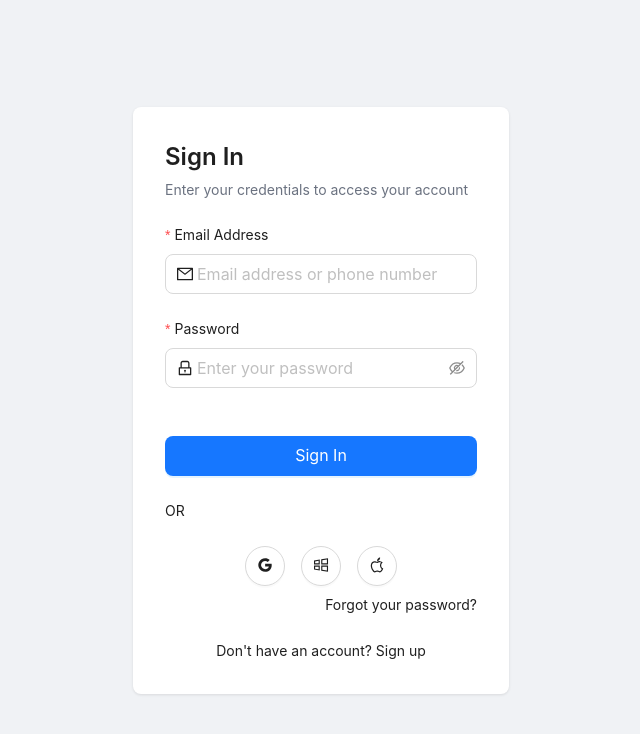
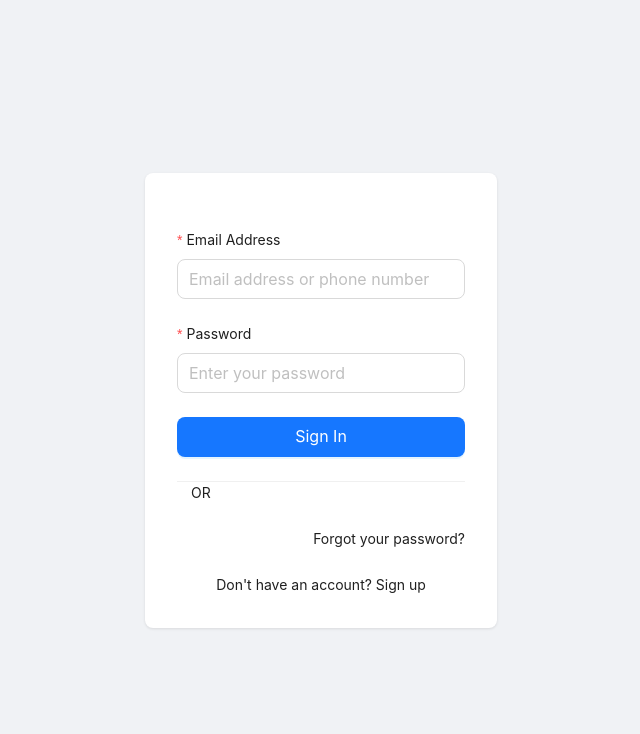
Before and after one commit to reddy19482024/cab-managment-software, a React (Vite) app in the folder ui/: page / in a window 1280 px wide. Shown: the top 734 px of the page, without its empty margins (319-959 px from the left). Built offline with nearby package versions, Linux system fonts and the light colour scheme.

Commit message:
edit and login is not working

```diff
--- a/ui/src/components/Form/Form.jsx
+++ b/ui/src/components/Form/Form.jsx
@@ -1,99 +1,209 @@
-import React from 'react';
-import { Form, Input, Button, Select, Checkbox } from 'antd';
-import { MailOutlined, LockOutlined, GoogleOutlined, AppleOutlined, WindowsOutlined } from '@ant-design/icons';
+import React, { useEffect } from 'react';
+import { Form, Input, Button, Select, DatePicker, TimePicker, InputNumber, Divider } from 'antd';
+import * as AntdIcons from '@ant-design/icons';
 import PropTypes from 'prop-types';
+import moment from 'moment';
+import useApi from '../../hooks/useApi';
 
 const FormComponent = ({
   config,
   form,
   loading,
-  onModalOpen,
-  onFormSubmit
+  onFormSubmit,
+  initialValues = {}
 }) => {
-  const formSection = config.sections.find(section => section.type === 'form');
+  const { apiRequest } = useApi();
+  const formSection = config?.sections?.find(section => section.type === 'form');
 
-  const getSocialIcon = (provider) => {
-    switch (provider) {
-      case 'google':
-        return <GoogleOutlined />;
-      case 'microsoft':
-        return <WindowsOutlined />;
-      case 'apple':
-        return <AppleOutlined />;
-      default:
-        return null;
+  useEffect(() => {
+    if (!formSection?.fields) return;
+
+    form.resetFields();
+
+    if (initialValues && Object.keys(initialValues).length > 0) {
+      const formattedValues = formatInitialValues(initialValues);
+      form.setFieldsValue(formattedValues);
     }
+
+    loadSelectFieldOptions();
+  }, [config, initialValues]);
+
+  const formatInitialValues = (values) => {
+    if (!values || !formSection?.fields) return {};
+
+    return Object.entries(values).reduce((acc, [key, value]) => {
+      if (!value) return acc;
+
+      const field = formSection.fields.find(f => f.name === key);
+      if (field) {
+        if (['date', 'datetime'].includes(field.type)) {
+          const momentDate = moment(value);
+          acc[key] = momentDate.isValid() ? momentDate : null;
+        } else {
+          acc[key] = value;
+        }
+      }
+      return acc;
+    }, {});
+  };
+
+  const loadSelectFieldOptions = async () => {
+    if (!formSection?.fields) return;
+
+    const selectFields = formSection.fields.filter(field =>
+      field.type === 'select' && field.api
+    );
+
+    for (const field of selectFields) {
+      try {
+        if (!field.api?.endpoint) continue;
+
+        let endpoint = field.api.endpoint;
+
+        if (field.api.params) {
+          const processedParams = {};
+          Object.entries(field.api.params).forEach(([key, value]) => {
+            if (typeof value === 'string' && value.startsWith('{') && value.endsWith('}')) {
+              const formValue = form.getFieldValue(value.slice(1, -1));
+              if (formValue) {
+                processedParams[key] = formValue;
+              }
+            } else {
+              processedParams[key] = value;
+            }
+          });
+
+          if (field.api.method === 'GET' && Object.keys(processedParams).length > 0) {
+            const queryString = new URLSearchParams(processedParams).toString();
+            endpoint = `${endpoint}${queryString ? '?' + queryString : ''}`;
+          }
+        }
+
+        const response = await apiRequest(
+          endpoint,
+          field.api.method || 'GET',
+          field.api.method === 'GET' ? undefined : field.api.params
+        );
+
+        if (response?.data) {
+          const { label: labelKey = 'label', value: valueKey = '_id', customLabel } = field.fieldNames || {};
+
+          field.options = response.data.map(item => ({
+            label: customLabel
+              ? customLabel.replace(/\${(\w+)}/g, (_, key) => {
+                  const keys = key.split('.');
+                  let value = item;
+                  for (const k of keys) {
+                    value = value?.[k];
+                  }
+                  return value || '';
+                })
+              : item[labelKey],
+            value: item[valueKey],
+          }));
+        }
+      } catch (error) {
+        console.error(`Error loading options for ${field.name}:`, error);
+        field.options = [];
+      }
+    }
+  };
+
+  const getIcon = (iconName) => {
+    if (!iconName) return null;
+    const Icon = AntdIcons[iconName];
+    return Icon ? <Icon /> : null;
   };
 
   const renderFormField = (field) => {
     switch (field.type) {
-      case 'password':
-        return (
-          <Input.Password
-            prefix={<LockOutlined />}
-            size={field.size}
-            placeholder={field.placeholder}
-          />
-        );
-      case 'email':
-        return (
-          <Input
-            prefix={<MailOutlined />}
-            size={field.size}
-            placeholder={field.placeholder}
-          />
-        );
       case 'select':
         return (
           <Select
+            {...field.dropdownProps}
+            options={field.options}
+            mode={field.mode}
             size={field.size}
             placeholder={field.placeholder}
-            options={field.options}
-            allowClear
+            allowClear={field.allowClear}
+            style={{ width: '100%' }}
           />
         );
-      case 'checkbox':
+
+      case 'datetime':
         return (
-          <Checkbox>{field.label}</Checkbox>
+          <DatePicker
+            showTime
+            size={field.size}
+            placeholder={field.placeholder}
+            format="YYYY-MM-DD HH:mm:ss"
+            style={{ width: '100%' }}
+          />
         );
+
+      case 'number':
+        return (
+          <InputNumber
+            {...field.inputProps}
+            size={field.size}
+            placeholder={field.placeholder}
+            style={{ width: '100%' }}
+          />
+        );
+
       default:
         return (
           <Input
+            {...field.inputProps}
             size={field.size}
             placeholder={field.placeholder}
+            prefix={field.prefix && getIcon(field.prefix)}
+            allowClear
           />
         );
     }
   };
 
+  const handleFinish = (values) => {
+    if (!values || !formSection?.fields) return;
+
+    const formattedValues = Object.entries(values).reduce((acc, [key, value]) => {
+      if (value === undefined || value === null) return acc;
+
+      const field = formSection.fields.find(f => f.name === key);
+      if (field) {
+        if (['date', 'datetime'].includes(field.type) && moment.isMoment(value)) {
+          acc[key] = value.isValid() ? value.toISOString() : null;
+        } else {
+          acc[key] = value;
+        }
+      }
+      return acc;
+    }, {});
+
+    onFormSubmit(formattedValues);
+  };
+
+  if (!formSection) return null;
+
   return (
     <div style={formSection.containerStyle}>
       <div style={formSection.wrapperStyle}>
+        {formSection.title && (
           <div style={{ marginBottom: '24px' }}>
-          <h2 style={{
-            fontSize: formSection.title?.fontSize || '24px',
-            fontWeight: formSection.title?.fontWeight || '600',
-            margin: formSection.title?.margin || 0
-          }}>
-            {formSection.title}
-          </h2>
+            <h2 style={formSection.title.style}>{formSection.title.text}</h2>
             {formSection.subtitle && (
-            <p style={{
-              color: formSection.subtitle?.color || '#6B7280',
-              margin: formSection.subtitle?.margin || '4px 0 0 0',
-              fontSize: formSection.subtitle?.fontSize || '14px'
-            }}>
-              {formSection.subtitle}
-            </p>
+              <p style={formSection.subtitle.style}>{formSection.subtitle.text}</p>
             )}
           </div>
+        )}
 
         <Form
           form={form}
           layout={formSection.layout?.type}
           labelCol={formSection.layout?.labelCol}
           wrapperCol={formSection.layout?.wrapperCol}
-          onFinish={onFormSubmit}
+          onFinish={handleFinish}
         >
           {formSection.fields?.map((field) => (
             <Form.Item
@@ -101,49 +211,36 @@ const FormComponent = ({
               name={field.name}
               label={field.label}
               rules={field.rules}
+              dependencies={field.dependencies}
+              tooltip={field.tooltip}
             >
               {renderFormField(field)}
             </Form.Item>
           ))}
 
-          <Form.Item>
           {formSection.actions?.map((action, index) => (
-              (action.type === 'submit' || !action.onClick) && (
+            <Form.Item key={index}>
               <Button
-                  key={index}
                 {...action.buttonProps}
-                  loading={loading}
-                  htmlType="submit"
-                  style={action.style}
+                loading={loading && action.buttonProps?.htmlType === 'submit'}
+                icon={action.buttonProps?.icon && getIcon(action.buttonProps.icon)}
+                onClick={() => {
+                  if (action.onClick?.type === 'modal') {
+                    // Handle modal action
+                  } else if (action.buttonProps?.htmlType === 'submit') {
+                    form.submit();
+                  }
+                }}
               >
                 {action.label}
               </Button>
-              )
+            </Form.Item>
           ))}
-          </Form.Item>
 
           {formSection.divider && (
-            <div style={formSection.divider.style}>
-              <div className={`ant-divider ant-divider-horizontal ant-divider-with-text ant-divider-with-text-${formSection.divider.orientation || 'center'}`}>
-                <span className="ant-divider-inner-text">
+            <Divider {...formSection.divider}>
               {formSection.divider.text}
-                </span>
-              </div>
-            </div>
-          )}
-
-          {formSection.socialButtonGroup && (
-            <div style={formSection.socialButtonGroup.style}>
-              {formSection.socialButtonGroup.buttons.map((button, index) => (
-                <Button
-                  key={index}
-                  {...button.buttonProps}
-                  style={button.style}
-                  icon={getSocialIcon(button.provider)}
-                  aria-label={button.ariaLabel}
-                />
-              ))}
-            </div>
+            </Divider>
           )}
 
           {formSection.links?.map((link, index) => (
@@ -163,12 +260,32 @@ const FormComponent = ({
 
 FormComponent.propTypes = {
   config: PropTypes.shape({
-    sections: PropTypes.arrayOf(PropTypes.object).isRequired
+    sections: PropTypes.arrayOf(
+      PropTypes.shape({
+        type: PropTypes.string.isRequired,
+        fields: PropTypes.arrayOf(
+          PropTypes.shape({
+            name: PropTypes.string.isRequired,
+            type: PropTypes.string.isRequired,
+            label: PropTypes.string,
+            rules: PropTypes.array,
+          })
+        ),
+        actions: PropTypes.array,
+        divider: PropTypes.object,
+        links: PropTypes.array,
+      })
+    ).isRequired,
   }).isRequired,
   form: PropTypes.object.isRequired,
-  loading: PropTypes.bool.isRequired,
-  onModalOpen: PropTypes.func.isRequired,
-  onFormSubmit: PropTypes.func.isRequired
+  loading: PropTypes.bool,
+  onFormSubmit: PropTypes.func.isRequired,
+  initialValues: PropTypes.object,
+};
+
+FormComponent.defaultProps = {
+  loading: false,
+  initialValues: {},
 };
 
 export default FormComponent;
--- a/ui/src/components/Modal/Modal.jsx
+++ b/ui/src/components/Modal/Modal.jsx
@@ -1,8 +1,8 @@
-import React, { useEffect } from 'react';
-import { Modal, Form, Input, Select, Button, Space, Spin } from 'antd';
+import React from 'react';
+import { Modal, Spin, Button, Space } from 'antd';
 import PropTypes from 'prop-types';
 import * as AntdIcons from '@ant-design/icons';
-import useApi from '../../hooks/useApi';
+import FormComponent from '../Form/Form';
 
 const ModalComponent = ({
   config,
@@ -14,70 +14,6 @@ const ModalComponent = ({
   record
 }) => {
   if (!config) return null;
-  const { apiRequest } = useApi();
-
-  useEffect(() => {
-    if (visible && config.fields) {
-      form.resetFields();
-      if (record) {
-        form.setFieldsValue(record);
-      }
-      loadSelectFieldOptions();
-    }
-  }, [visible, config, record]);
-
-  const loadSelectFieldOptions = async () => {
-    const selectFields = config.fields.filter(field => field.type === 'select' && field.api);
-
-    for (const field of selectFields) {
-      try {
-        let endpoint = field.api.endpoint;
-        if (field.api.method === 'GET' && field.api.params) {
-          const queryString = new URLSearchParams(field.api.params).toString();
-          endpoint = `${endpoint}${queryString ? '?' + queryString : ''}`;
-        }
-
-        const response = await apiRequest(
-          endpoint,
-          field.api.method || 'GET',
-          field.api.method === 'GET' ? null : field.api.params
-        );
-
-        if (response?.data) {
-          // Use fieldNames to dynamically determine label and value keys
-          const { label: labelKey = 'label', value: valueKey = '_id' } = field.fieldNames || {};
-
-          const options = response.data.map(item => ({
-            label: item[labelKey] || '', // Use the key defined in fieldNames for label
-            value: item[valueKey],      // Use the key defined in fieldNames for value
-          }));
-
-          field.options = options;
-
-          // Check if the current form value needs to be updated with the matching option
-          const currentValue = form.getFieldValue(field.name);
-          if (currentValue) {
-            const valueToMatch = typeof currentValue === 'object' ? currentValue.value : currentValue;
-
-            const matchingOption = options.find(opt => opt.value === valueToMatch);
-            if (matchingOption) {
-              form.setFieldsValue({
-                [field.name]: {
-                  label: matchingOption.label,
-                  value: matchingOption.value,
-                },
-              });
-            }
-          }
-        }
-      } catch (error) {
-        console.error(`Error loading options for ${field.name}:`, error);
-        field.options = [];
-      }
-    }
-  };
-
-
 
   const getIcon = (iconName) => {
     if (!iconName) return null;
@@ -85,70 +21,11 @@ const ModalComponent = ({
     return Icon ? <Icon /> : null;
   };
 
-  const renderField = (field) => {
-    switch (field.type) {
-      case 'select':
-        return (
-          <Select
-            {...field.dropdownProps}
-            options={field.options}
-            size={field.size}
-            placeholder={field.placeholder}
-            labelInValue
-            showSearch={field.dropdownProps?.showSearch}
-            filterOption={(input, option) =>
-              option?.label?.toLowerCase().includes(input.toLowerCase())
-            }
-          />
-        );
-
-      case 'number':
-        return (
-          <Input
-            type="number"
-            placeholder={field.placeholder}
-            size={field.size}
-            {...field.inputProps}
-          />
-        );
-
-      default:
-        return (
-          <Input
-            placeholder={field.placeholder}
-            size={field.size}
-            allowClear
-            {...field.inputProps}
-          />
-        );
-    }
-  };
-
-  const renderFormFields = () => (
-    config.fields?.map((field, index) => (
-      <Form.Item
-        key={`${field.name}-${index}`}
-        name={field.name}
-        label={field.label}
-        rules={field.rules}
-      >
-        {renderField(field)}
-      </Form.Item>
-    ))
-  );
-
-  const handleSubmit = async () => {
+  const handleSubmit = async (values) => {
     try {
-      const values = await form.validateFields();
-
-      const transformedValues = Object.entries(values).reduce((acc, [key, value]) => {
-        acc[key] = value?.value !== undefined ? value.value : value;
-        return acc;
-      }, {});
-
-      onSubmit(transformedValues);
+      onSubmit(values);
     } catch (error) {
-      console.error('Form validation failed:', error);
+      console.error('Form submission failed:', error);
     }
   };
 
@@ -188,6 +65,16 @@ const ModalComponent = ({
     );
   }
 
+  // Create form config for FormComponent
+  const formConfig = {
+    sections: [{
+      type: 'form',
+      layout: config.layout,
+      fields: config.fields,
+      actions: [] // We handle actions in modal footer
+    }]
+  };
+
   return (
     <Modal
       title={config.title}
@@ -206,7 +93,7 @@ const ModalComponent = ({
                 if (action.onClick?.type === 'close') {
                   onClose();
                 } else if (action.buttonProps?.htmlType === 'submit') {
-                  handleSubmit();
+                  form.submit();
                 }
               }}
               loading={action.buttonProps?.htmlType === 'submit' && loading}
@@ -219,12 +106,13 @@ const ModalComponent = ({
       }
     >
       <Spin spinning={loading}>
-        <Form
+        <FormComponent
+          config={formConfig}
           form={form}
-          layout={config.layout?.type || 'vertical'}
-        >
-          {renderFormFields()}
-        </Form>
+          loading={loading}
+          onFormSubmit={handleSubmit}
+          initialValues={record}
+        />
       </Spin>
     </Modal>
   );
@@ -238,27 +126,7 @@ ModalComponent.propTypes = {
     layout: PropTypes.shape({
       type: PropTypes.oneOf(['vertical', 'horizontal', 'inline'])
     }),
-    fields: PropTypes.arrayOf(PropTypes.shape({
-      name: PropTypes.string.isRequired,
-      type: PropTypes.oneOf(['text', 'select', 'number']).isRequired,
-      label: PropTypes.string,
-      placeholder: PropTypes.string,
-      size: PropTypes.string,
-      rules: PropTypes.array,
-      dependencies: PropTypes.arrayOf(PropTypes.string),
-      options: PropTypes.array,
-      api: PropTypes.shape({
-        endpoint: PropTypes.string,
-        method: PropTypes.string,
-        params: PropTypes.object
-      }),
-      fieldNames: PropTypes.shape({
-        label: PropTypes.string,
-        value: PropTypes.string
-      }),
-      dropdownProps: PropTypes.object,
-      inputProps: PropTypes.object
-    })),
+    fields: PropTypes.array,
     actions: PropTypes.arrayOf(PropTypes.shape({
       label: PropTypes.string.isRequired,
       buttonProps: PropTypes.object,
```
Lines whose indentation alone changed are shown as unchanged.
